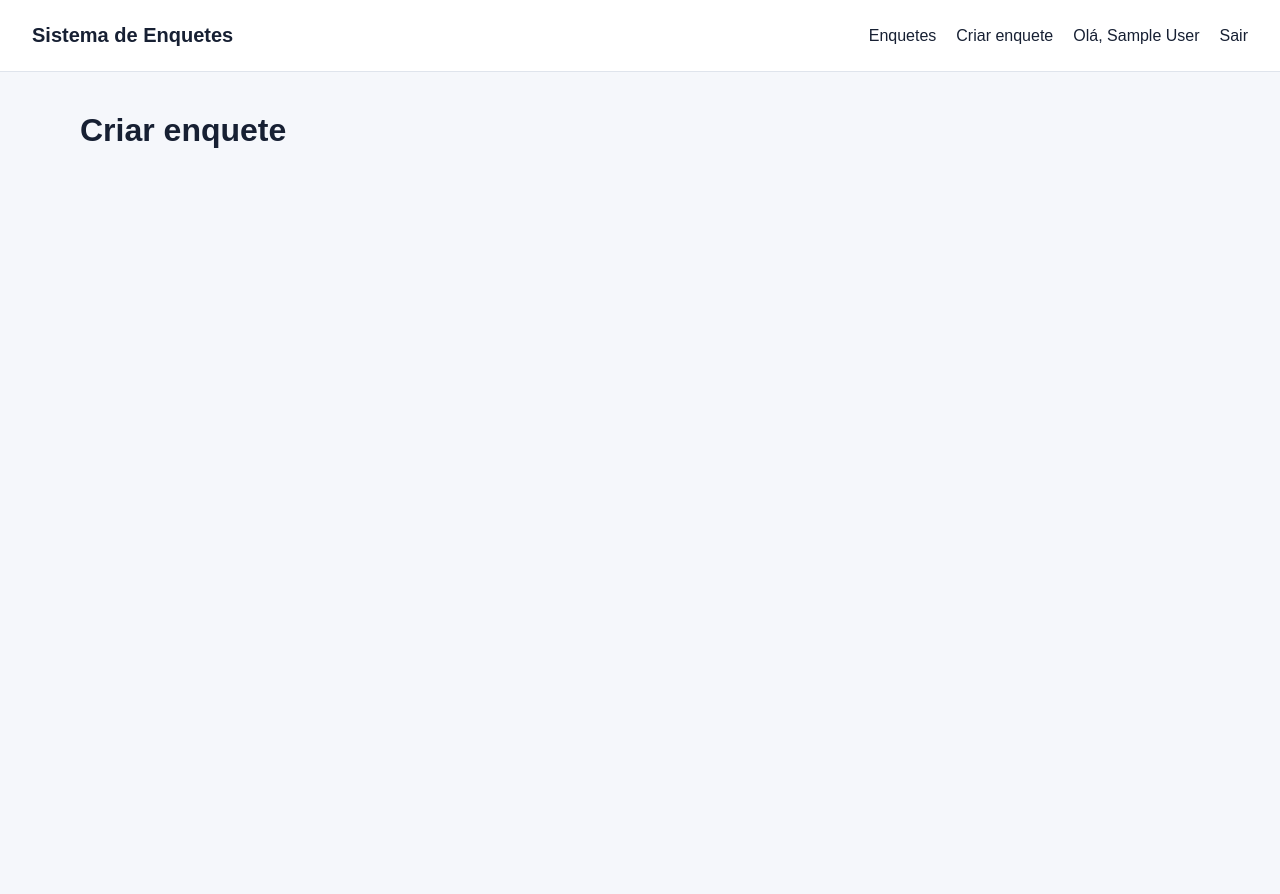
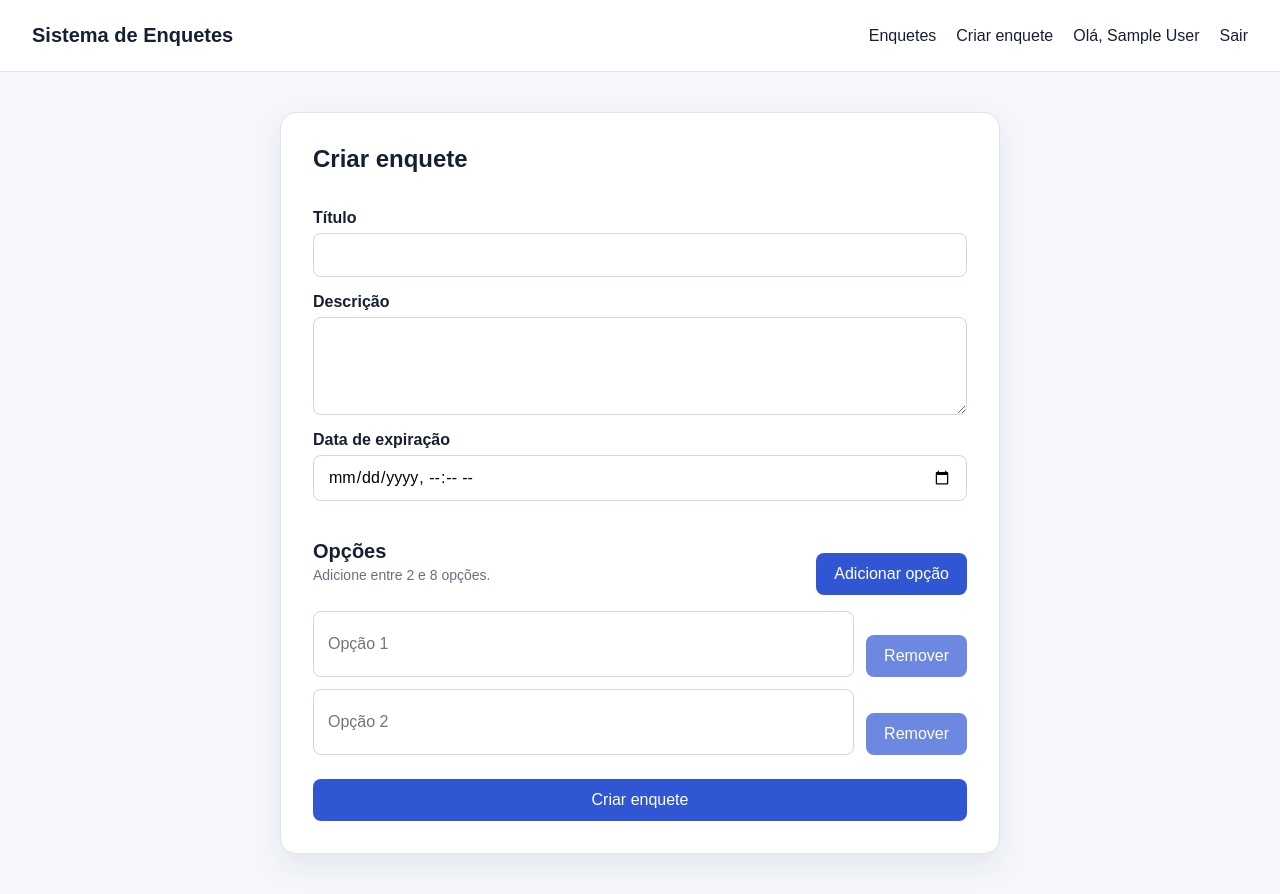
Before and after one commit to Jeanlerson/Enquetes, a React app in the folder frontend/: page /polls/create in a window 1280 px wide. Before the commit the page ends 800 px from the top, so only its background shows below. Built offline with nearby package versions, Linux system fonts and the light colour scheme; no server answers; sample sign-in values are in the browser's storage; the HTML template or start-up script is replaced by a standard one.

Commit message:
funcionalidade para criar enquetes

```diff
--- a/frontend/src/index.css
+++ b/frontend/src/index.css
@@ -396,3 +396,83 @@ select {
   margin-top: 8px;
   color: #667085;
 }
+
+
+.create-poll-page {
+  display: grid;
+  place-items: center;
+}
+
+.create-poll-form {
+  width: min(100%, 720px);
+}
+
+.create-poll-form textarea {
+  resize: vertical;
+}
+
+.options-heading {
+  display: flex;
+  align-items: center;
+  justify-content: space-between;
+  gap: 20px;
+  margin-top: 28px;
+}
+
+.options-heading h2 {
+  margin: 0 0 4px;
+  font-size: 20px;
+}
+
+.options-heading p {
+  margin: 0;
+  color: #667085;
+  font-size: 14px;
+}
+
+.create-option-list {
+  display: grid;
+  gap: 12px;
+  margin-top: 16px;
+}
+
+.create-option-row {
+  display: grid;
+  grid-template-columns: 1fr auto;
+  gap: 12px;
+}
+
+.secondary-button,
+.remove-option-button {
+  padding: 10px 14px;
+  border: 1px solid #cfd6e2;
+  border-radius: 8px;
+  cursor: pointer;
+}
+
+.secondary-button {
+  color: #3056d3;
+  background: #ffffff;
+}
+
+.remove-option-button {
+  color: #842029;
+  background: #fff5f5;
+}
+
+.secondary-button:disabled,
+.remove-option-button:disabled {
+  cursor: not-allowed;
+  opacity: 0.5;
+}
+
+@media (max-width: 620px) {
+  .options-heading {
+    align-items: flex-start;
+    flex-direction: column;
+  }
+
+  .create-option-row {
+    grid-template-columns: 1fr;
+  }
+}
--- a/frontend/src/pages/CreatePoll.jsx
+++ b/frontend/src/pages/CreatePoll.jsx
@@ -1,3 +1,225 @@
+import { useState } from 'react';
+import { useNavigate } from 'react-router-dom';
+import api from '../services/api';
+
 export default function CreatePoll() {
-  return <h1>Criar enquete</h1>;
+  const navigate = useNavigate();
+
+  const [form, setForm] = useState({
+    title: '',
+    description: '',
+    expires_at: '',
+  });
+
+  const [options, setOptions] = useState([
+    '',
+    '',
+  ]);
+
+  const [message, setMessage] = useState('');
+  const [isError, setIsError] = useState(false);
+  const [loading, setLoading] = useState(false);
+
+  function handleChange(event) {
+    const { name, value } = event.target;
+
+    setForm((current) => ({
+      ...current,
+      [name]: value,
+    }));
+  }
+
+  function handleOptionChange(index, value) {
+    setOptions((current) => (
+      current.map((option, optionIndex) => (
+        optionIndex === index ? value : option
+      ))
+    ));
+  }
+
+  function addOption() {
+    if (options.length >= 8) {
+      return;
+    }
+
+    setOptions((current) => [
+      ...current,
+      '',
+    ]);
+  }
+
+  function removeOption(index) {
+    if (options.length <= 2) {
+      return;
+    }
+
+    setOptions((current) => (
+      current.filter((_, optionIndex) => (
+        optionIndex !== index
+      ))
+    ));
+  }
+
+  function formatExpiration(dateTimeValue) {
+    if (!dateTimeValue) {
+      return null;
+    }
+
+    return dateTimeValue
+      .replace('T', ' ')
+      .concat(':00');
+  }
+
+  async function handleSubmit(event) {
+    event.preventDefault();
+
+    setLoading(true);
+    setMessage('');
+    setIsError(false);
+
+    const normalizedOptions = options
+      .map((option) => option.trim())
+      .filter(Boolean);
+
+    try {
+      const response = await api.post('/polls', {
+        title: form.title.trim(),
+        description: form.description.trim(),
+        expires_at: formatExpiration(form.expires_at),
+        options: normalizedOptions,
+      });
+
+      setMessage(response.data.message);
+
+      navigate(`/polls/${response.data.poll.id}`);
+    } catch (error) {
+      setIsError(true);
+      setMessage(
+        error.response?.data?.message
+          || 'Não foi possível criar a enquete.',
+      );
+    } finally {
+      setLoading(false);
+    }
+  }
+
+  return (
+    <section className="create-poll-page">
+      <form
+        className="form-card create-poll-form"
+        onSubmit={handleSubmit}
+      >
+        <h1>Criar enquete</h1>
+
+        <label htmlFor="title">
+          Título
+        </label>
+
+        <input
+          id="title"
+          name="title"
+          type="text"
+          value={form.title}
+          onChange={handleChange}
+          maxLength={255}
+          required
+        />
+
+        <label htmlFor="description">
+          Descrição
+        </label>
+
+        <textarea
+          id="description"
+          name="description"
+          rows={4}
+          value={form.description}
+          onChange={handleChange}
+        />
+
+        <label htmlFor="expires_at">
+          Data de expiração
+        </label>
+
+        <input
+          id="expires_at"
+          name="expires_at"
+          type="datetime-local"
+          value={form.expires_at}
+          onChange={handleChange}
+        />
+
+        <div className="options-heading">
+          <div>
+            <h2>Opções</h2>
+            <p>Adicione entre 2 e 8 opções.</p>
+          </div>
+
+          <button
+            type="button"
+            className="secondary-button"
+            onClick={addOption}
+            disabled={options.length >= 8}
+          >
+            Adicionar opção
+          </button>
+        </div>
+
+        <div className="create-option-list">
+          {options.map((option, index) => (
+            <div
+              className="create-option-row"
+              key={`option-${index}`}
+            >
+              <input
+                type="text"
+                value={option}
+                placeholder={`Opção ${index + 1}`}
+                onChange={(event) => {
+                  handleOptionChange(
+                    index,
+                    event.target.value,
+                  );
+                }}
+                maxLength={255}
+                required
+              />
+
+              <button
+                type="button"
+                className="remove-option-button"
+                onClick={() => removeOption(index)}
+                disabled={options.length <= 2}
+                aria-label={`Remover opção ${index + 1}`}
+              >
+                Remover
+              </button>
+            </div>
+          ))}
+        </div>
+
+        {message && (
+          <p
+            className={
+              isError
+                ? 'message error'
+                : 'message success'
+            }
+          >
+            {message}
+          </p>
+        )}
+
+        <button
+          type="submit"
+          className="primary-button"
+          disabled={loading}
+        >
+          {loading
+            ? 'Criando enquete...'
+            : 'Criar enquete'}
+        </button>
+      </form>
+    </section>
+  );
 }
```
